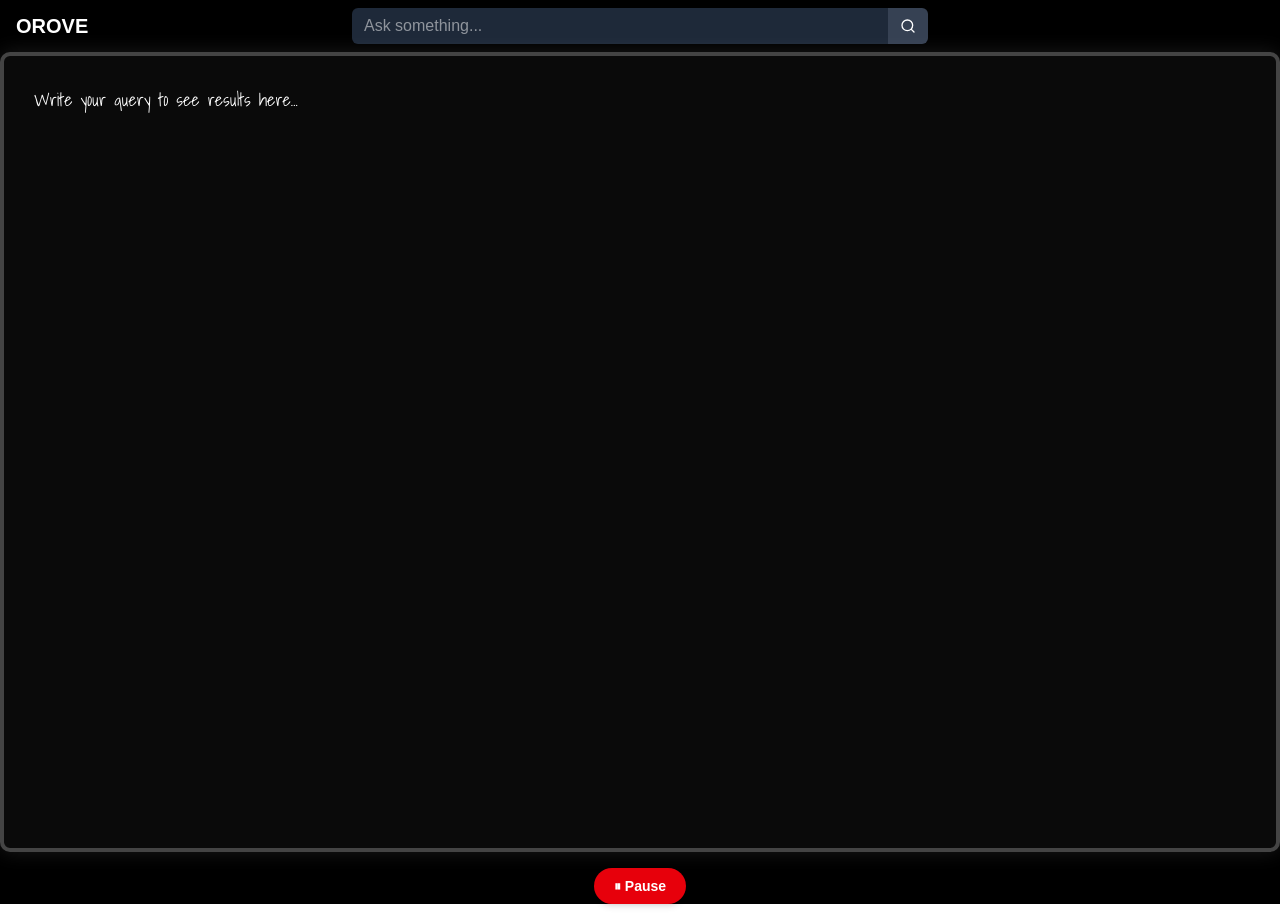
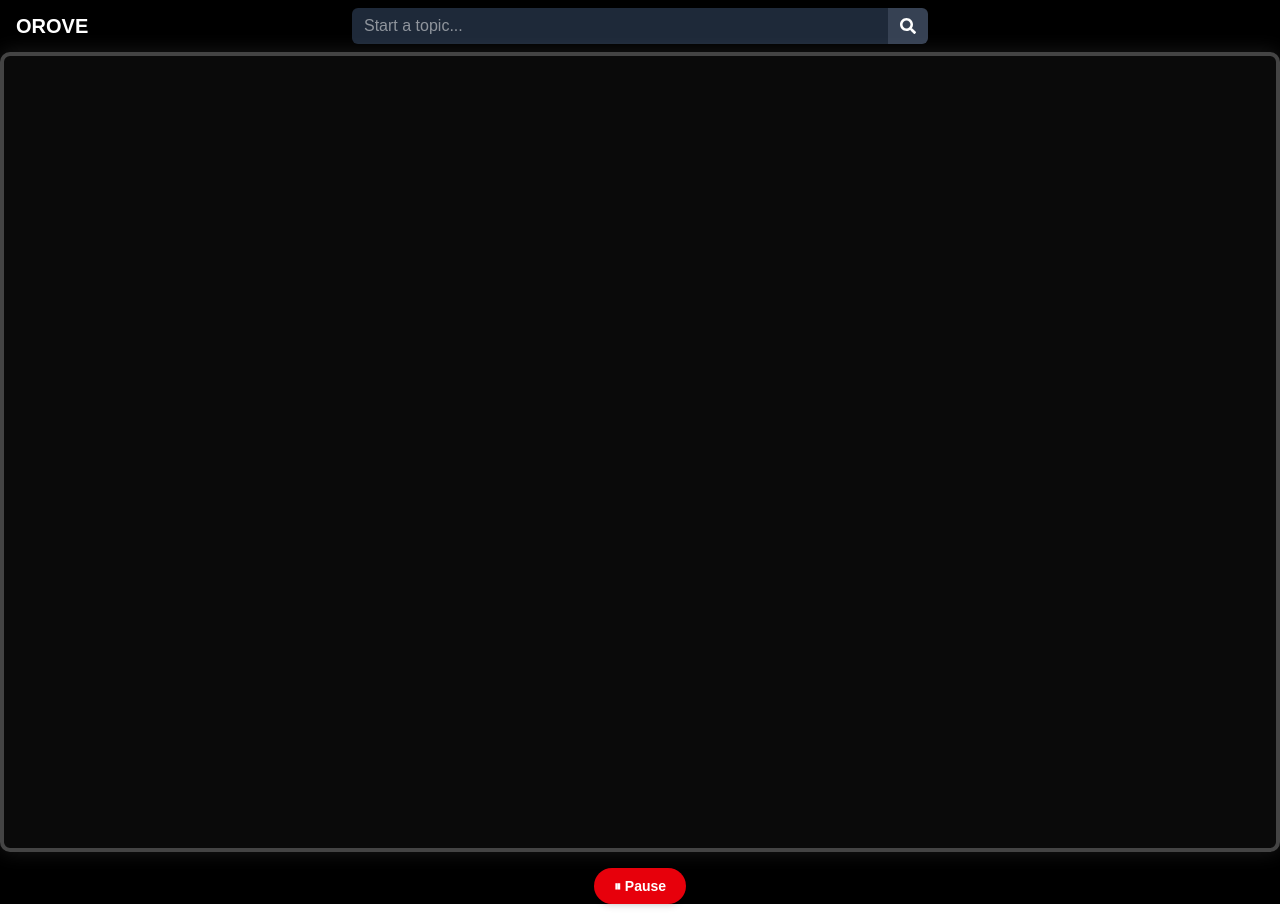
Before and after one commit to saurav4097/orove_final, a Next.js app: page /classroom in a window 1280 px wide. Shown: the top 914 px of the page. Built offline with nearby package versions, Linux system fonts and the light colour scheme.

Commit message:
Update blackboard.tsx with playTrigger support

```diff
--- a/src/app/api/ai/route.ts
+++ b/src/app/api/ai/route.ts
@@ -44,12 +44,6 @@ export async function POST(req: Request) {
     const response = await result.response;
     const text = response.text();
 
-    // 5. Save to MongoDB
-    await Note.create({
-      topic: query,
-      response: text,
-      email,
-    });
 
     // 6. Send response to client
     return NextResponse.json({ result: text });
--- /dev/null
+++ b/src/app/api/classroom-notes/route.ts
@@ -0,0 +1,44 @@
+import { NextResponse } from "next/server";
+import mongoose from "mongoose";
+import Note from "@/models/Note";
+import { cookies } from "next/headers";
+import jwt from "jsonwebtoken";
+
+const JWT_SECRET = process.env.JWT_SECRET!;
+const MONGODB_URI = process.env.MONGODB_URI!;
+
+// ✅ connect only once
+if (!mongoose.connection.readyState) {
+  await mongoose.connect(MONGODB_URI);
+}
+
+export async function POST(req: Request) {
+  try {
+    const { question, responses } = await req.json();
+
+    const cookieStore = await cookies();
+    const token = cookieStore.get("token")?.value;
+
+    if (!token) {
+      return NextResponse.json({ result: "Not authenticated" }, { status: 401 });
+    }
+
+    const decoded: any = jwt.verify(token, JWT_SECRET);
+    const email = decoded.email;
+
+    if (!email || !question || !responses) {
+      return NextResponse.json({ result: "Missing data" }, { status: 400 });
+    }
+
+    await Note.create({
+      topic: question,
+      response: responses,
+      email,
+    });
+
+    return NextResponse.json({ result: "Notes saved successfully!" });
+  } catch (error) {
+    console.error("Error saving notes:", error);
+    return NextResponse.json({ result: "Failed to save notes" }, { status: 500 });
+  }
+}
--- a/src/app/classroom/page.tsx
+++ b/src/app/classroom/page.tsx
@@ -1,107 +1,129 @@
 
+// ---------- ClassroomPage.tsx ----------
 'use client';
-import { useEffect, useRef,useState } from "react";
+import { useState } from "react";
 import Blackboard from "@/components/Blackboard";
-
 import { FaDownload, FaPause, FaPlay, FaSearch, FaMicrophone } from 'react-icons/fa';
-
 
 export default function ClassroomPage() {
   const [query, setQuery] = useState("");
-  const [response, setResponse] = useState("");
+  const [doubtQuery, setDoubtQuery] = useState("");
+  const [segments, setSegments] = useState<string[]>([]);
+  const [doubtCount, setDoubtCount] = useState(1);
+const [playTrigger, setPlayTrigger] = useState(0);
 
   const handleSearch = async () => {
   const res = await fetch("/api/ai", {
     method: "POST",
-      headers: {
-        "Content-Type": "application/json"
-      },
-      body: JSON.stringify({ query })
+    headers: { "Content-Type": "application/json" },
+    body: JSON.stringify({ query }),
   });
   const data = await res.json();
-    setResponse(data.result);
+
+  // RESET everything for a new topic
+  setSegments([`📘 Topic: ${query}`, data.result]);
+  setDoubtCount(1);
+  setDoubtQuery("");
+
+  // ✅ Trigger board to restart rendering
+  setPlayTrigger(prev => prev + 1);
+};
+const handleDoubtSearch = async () => {
+  const res = await fetch("/api/ai", {
+    method: "POST",
+    headers: { "Content-Type": "application/json" },
+    body: JSON.stringify({ query: doubtQuery }),
+  });
+  const data = await res.json();
+
+  const doubtIntro = `✋ Doubt ${doubtCount}: ${doubtQuery}`;
+  const doubtResponse = data.result;
+  const resumeLine = `📌 Let's come back to our topic.`;
+
+  setSegments(prev => {
+    const insertAt = prev.lastIndexOf("📌 Let's come back to our topic.") || prev.length;
+    const before = prev.slice(0, insertAt);
+    const after = prev.slice(insertAt);
+
+    return [...before, doubtIntro, doubtResponse, resumeLine, ...after];
+  });
+
+  setDoubtCount(prev => prev + 1);
+  setDoubtQuery("");
+
+  // ✅ Trigger board to resume rendering new content
+  setPlayTrigger(prev => prev + 1);
+};
+
+  const handleMakeNotes = async () => {
+  const res = await fetch("/api/classroom-notes", {
+    method: "POST",
+    headers: {
+      "Content-Type": "application/json",
+    },
+    body: JSON.stringify({
+      question: query, // main question or topic
+      responses: segments.join("\n\n"), // all responses in 1 string
+    }),
+  });
+
+  const data = await res.json();
+  alert(data.result); // show success/fail message
 };
 
   return (
     <div className="min-h-screen bg-black text-white flex flex-col">
-
       {/* Top Bar */}
       <div className="w-full bg-black text-white flex items-center justify-between px-4 py-3 relative">
-  {/* Left: Title */}
         <div className="text-xl font-bold">OROVE</div>
-
-  {/* Center: Search Bar */}
         <div className="absolute left-1/2 transform -translate-x-1/2 flex items-center w-[60%] max-w-xl">
           <input
             type="text"
             value={query}
             onChange={(e) => setQuery(e.target.value)}
             className="w-full h-9 px-3 rounded-l-md bg-gray-800 text-white focus:outline-none"
-      placeholder="Ask something..."
+            placeholder="Start a topic..."
           />
-    <button  onClick={handleSearch}
-      className="h-9 px-3 bg-gray-700 hover:bg-gray-600 text-white rounded-r-md flex items-center justify-center"
-      aria-label="Search"
-    >
-      <svg
-        xmlns="http://www.w3.org/2000/svg"
-        className="h-4 w-4"
-        fill="none"
-        viewBox="0 0 24 24"
-        stroke="currentColor"
-        strokeWidth={2}
-      >
-        <path strokeLinecap="round" strokeLinejoin="round" d="M21 21l-4.35-4.35M11 19a8 8 0 100-16 8 8 0 000 16z" />
-      </svg>
+          <button onClick={handleSearch} className="h-9 px-3 bg-gray-700 hover:bg-gray-600 text-white rounded-r-md">
+            <FaSearch />
           </button>
         </div>
-
-  {/* Right: Reserved space for buttons or alignment */}
         <div className="w-[80px]"></div>
       </div>
 
-
-
-      {/* Main Blackboard */}
+      {/* Blackboard */}
       <div className="flex-1 bg-black flex justify-center items-center">
         <div className="w-full h-full max-w-screen-xl mx-auto flex justify-center items-center">
-         <Blackboard text={response || "Write your query to see results here..."} />
+          <Blackboard segments={segments} playTrigger={playTrigger} />
 
         </div>
       </div>
 
-      {/* Bottom Control Bar */}
+      {/* Bottom Bar */}
       <div className="w-full bg-white flex flex-wrap items-center justify-between px-4 py-3 gap-2">
-
-        {/* Download Button */}
-        <button className="bg-blue-600 text-white px-4 py-2 rounded-full flex items-center gap-2 text-sm hover:bg-blue-700">
+        <button  onClick={handleMakeNotes} className="bg-blue-600 text-white px-4 py-2 rounded-full flex items-center gap-2 text-sm hover:bg-blue-700">
           <FaDownload />
-          Download
+          Make Notes
         </button>
-
-        {/* Controls: Pause and Play */}
         <div className="flex items-center gap-4">
           <button className="text-blue-700 text-xl hover:scale-110"><FaPause /></button>
           <button className="text-blue-700 text-xl hover:scale-110"><FaPlay /></button>
         </div>
-
-        {/* Search Bar */}
         <div className="flex-1 flex items-center max-w-sm bg-blue-500 rounded-full px-2 py-1">
           <input
             type="text"
-            placeholder="Search..."
+            value={doubtQuery}
+            onChange={(e) => setDoubtQuery(e.target.value)}
+            placeholder="Ask a doubt..."
             className="flex-1 bg-transparent text-white placeholder-white px-2 outline-none"
           />
-          <button className="text-white hover:scale-110">
+          <button onClick={handleDoubtSearch} className="text-white hover:scale-110">
             <FaSearch />
           </button>
         </div>
-
-        {/* Mic Button */}
         <button className="bg-blue-600 w-10 h-10 flex items-center justify-center rounded-full text-white text-lg hover:bg-blue-700">
           <FaMicrophone />
         </button>
-
       </div>
     </div>
   );
--- a/src/components/Blackboard.tsx
+++ b/src/components/Blackboard.tsx
@@ -1,9 +1,9 @@
 'use client';
+
 import { useEffect, useRef, useState } from "react";
 import "@fontsource/shadows-into-light";
 import "./blackboard.css";
 
-// Markdown parser
 function parseMarkdown(text: string): string {
   return text
     .replace(/^# (.*$)/gim, "<h1>$1</h1>")
@@ -12,40 +12,22 @@ function parseMarkdown(text: string): string {
     .replace(/\n/g, "<br />");
 }
 
-export default function Blackboard({ text }: { text: string }) {
+export default function Blackboard({
+  segments,
+  playTrigger,
+}: {
+  segments: string[];
+  playTrigger: number;
+}) {
   const [displayText, setDisplayText] = useState("");
   const [isPlaying, setIsPlaying] = useState(true);
 
   const ref = useRef<HTMLDivElement>(null);
   const indexRef = useRef(0);
-  const fullTextRef = useRef(text);
+  const fullTextRef = useRef("");
   const intervalRef = useRef<NodeJS.Timeout | null>(null);
   const synthRef = useRef<SpeechSynthesis | null>(null);
   const utteranceRef = useRef<SpeechSynthesisUtterance | null>(null);
-
-  useEffect(() => {
-    if (typeof window === "undefined") return;
-
-    synthRef.current = window.speechSynthesis;
-
-    resetAnimation();
-
-    return () => {
-      clearInterval(intervalRef.current!);
-      synthRef.current?.cancel();
-    };
-  }, [text]);
-
-  const resetAnimation = () => {
-    setDisplayText("");
-    indexRef.current = 0;
-    fullTextRef.current = text;
-    setIsPlaying(true);
-    clearInterval(intervalRef.current!);
-
-    speakFromIndex(0);
-    intervalRef.current = setInterval(writeNextChar, 50);
-  };
 
   const writeNextChar = () => {
     const i = indexRef.current;
@@ -55,6 +37,7 @@ export default function Blackboard({ text }: { text: string }) {
       indexRef.current += 1;
     } else {
       clearInterval(intervalRef.current!);
+      intervalRef.current = null;
     }
   };
 
@@ -62,7 +45,7 @@ export default function Blackboard({ text }: { text: string }) {
     const remainingText = fullTextRef.current.slice(startIndex);
     if (!remainingText.trim()) return;
 
-    synthRef.current?.cancel(); // stop any ongoing speech
+    synthRef.current?.cancel();
 
     const utterance = new SpeechSynthesisUtterance(remainingText);
     utterance.rate = 1;
@@ -71,7 +54,7 @@ export default function Blackboard({ text }: { text: string }) {
 
     const voices = synthRef.current?.getVoices();
     if (voices?.length) {
-      utterance.voice = voices.find(v => v.lang === "en-US") || voices[0];
+      utterance.voice = voices.find((v) => v.lang === "en-US") || voices[0];
     }
 
     utteranceRef.current = utterance;
@@ -81,15 +64,48 @@ export default function Blackboard({ text }: { text: string }) {
   const handlePause = () => {
     setIsPlaying(false);
     clearInterval(intervalRef.current!);
+    intervalRef.current = null;
     synthRef.current?.cancel();
   };
 
   const handlePlay = () => {
     if (indexRef.current >= fullTextRef.current.length) return;
     setIsPlaying(true);
-    intervalRef.current = setInterval(writeNextChar, 50);
-    speakFromIndex(indexRef.current);
+    if (!intervalRef.current) {
+      intervalRef.current = setInterval(writeNextChar, 50);
+      speakFromIndex(indexRef.current);
+    }
   };
+
+  useEffect(() => {
+    fullTextRef.current = segments.join(" \n\n");
+  }, [segments]);
+
+  useEffect(() => {
+    if (typeof window === "undefined") return;
+    synthRef.current = window.speechSynthesis;
+
+    return () => {
+      clearInterval(intervalRef.current!);
+      synthRef.current?.cancel();
+    };
+  }, []);
+
+  useEffect(() => {
+    if (!segments.length) return;
+
+    // Restart animation and speech on new playTrigger
+    fullTextRef.current = segments.join(" \n\n");
+    setDisplayText("");
+    indexRef.current = 0;
+    clearInterval(intervalRef.current!);
+    synthRef.current?.cancel();
+
+    if (isPlaying) {
+      intervalRef.current = setInterval(writeNextChar, 50);
+      speakFromIndex(0);
+    }
+  }, [playTrigger]);
 
   useEffect(() => {
     if (ref.current) {
@@ -99,7 +115,6 @@ export default function Blackboard({ text }: { text: string }) {
 
   return (
     <div className="relative w-full h-full flex flex-col items-center justify-center">
-      {/* Blackboard */}
       <div
         ref={ref}
         className="blackboard w-[90%] h-[90%] overflow-y-auto p-6 rounded-xl border border-white"
@@ -110,7 +125,6 @@ export default function Blackboard({ text }: { text: string }) {
         />
       </div>
 
-      {/* Play/Pause Buttons */}
       <div className="mt-4 flex gap-4">
         {!isPlaying ? (
           <button
```
Lines whose indentation alone changed are shown as unchanged.
